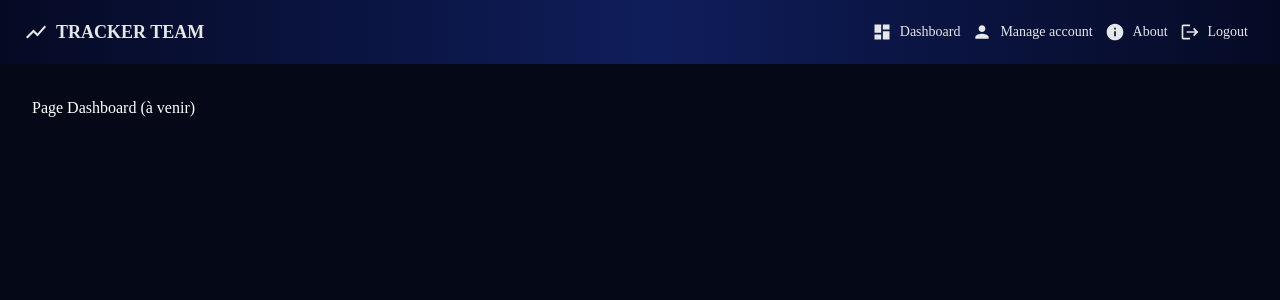
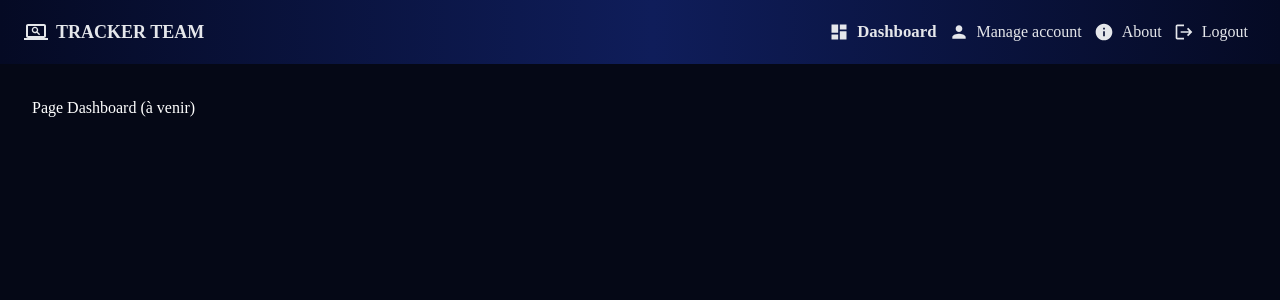
Before and after one commit to fymijoro/service_manager, a React (Vite) app in the folder service-manager/: page / in a window 1280 px wide. Shown: the top 300 px of the page. Built offline with nearby package versions, Linux system fonts and the light colour scheme; a web font is replaced by a local one.

Commit message:
changement logo effectué

```diff
--- a/service-manager/src/components/Navbar.jsx
+++ b/service-manager/src/components/Navbar.jsx
@@ -1,4 +1,5 @@
 import { useState } from 'react'
+import { useLocation } from 'react-router-dom'
 import {
   AppBar,
   Toolbar,
@@ -18,7 +19,7 @@ import DashboardIcon from '@mui/icons-material/Dashboard'
 import PersonIcon from '@mui/icons-material/Person'
 import InfoIcon from '@mui/icons-material/Info'
 import LogoutIcon from '@mui/icons-material/Logout'
-import ShowChartIcon from '@mui/icons-material/ShowChart'
+import ScreenSearchDesktopIcon from '@mui/icons-material/ScreenSearchDesktop'
 import { useNavigate } from 'react-router-dom'
 
 const navLinks = [
@@ -30,12 +31,15 @@ const navLinks = [
 
 function Navbar() {
   const navigate = useNavigate()
+  const location = useLocation()
   const [drawerOpen, setDrawerOpen] = useState(false)
 
   const handleNavigate = (path) => {
     navigate(path)
     setDrawerOpen(false)
   }
+
+  const isActive = (path) => location.pathname === path
 
   return (
     <>
@@ -49,7 +53,7 @@ function Navbar() {
       >
         <Toolbar className="flex justify-between">
           <Box className="flex items-center gap-2 font-bold text-lg">
-            <ShowChartIcon />
+            <ScreenSearchDesktopIcon />
             TRACKER TEAM
           </Box>
 
@@ -59,7 +63,11 @@ function Navbar() {
                 key={link.label}
                 startIcon={link.icon}
                 color="inherit"
-                sx={{ textTransform: 'none' }}
+                sx={{
+                  textTransform: 'none',
+                  fontWeight: isActive(link.path) ? '700' : '400',
+                  fontSize: isActive(link.path) ? '1.05rem' : '1rem',
+                }}
                 onClick={() => handleNavigate(link.path)}
               >
                 {link.label}
@@ -96,7 +104,13 @@ function Navbar() {
                     </ListItemIcon>
                     <ListItemText
                       primary={link.label}
-                      primaryTypographyProps={{ sx: { textTransform: 'none' } }}
+                      primaryTypographyProps={{
+                        sx: {
+                          textTransform: 'none',
+                          fontWeight: isActive(link.path) ? '700' : '400',
+                          fontSize: isActive(link.path) ? '1.05rem' : '1rem',
+                        },
+                      }}
                     />
                   </ListItemButton>
                 </ListItem>
```
